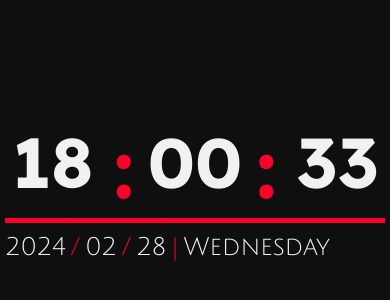
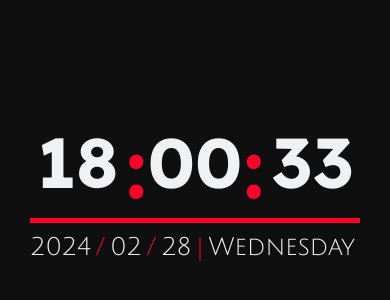
Before and after one commit to hooman-asa207/Digital-Clock, a plain HTML site: page index.html in a window 390 px wide. Shown: the part 198-498 px from the top of the page. Drawn offline with Linux system fonts and the light colour scheme.

Commit message:
removed a style bug 2

```diff
--- a/style.css
+++ b/style.css
@@ -22,6 +22,10 @@ body {
     display: flex;
     justify-content: space-between;
     min-width: 380px;
+
+    @media screen and (max-width:400px) {
+        min-width: 330px;
+    }
 }
 
 .hour,
```
